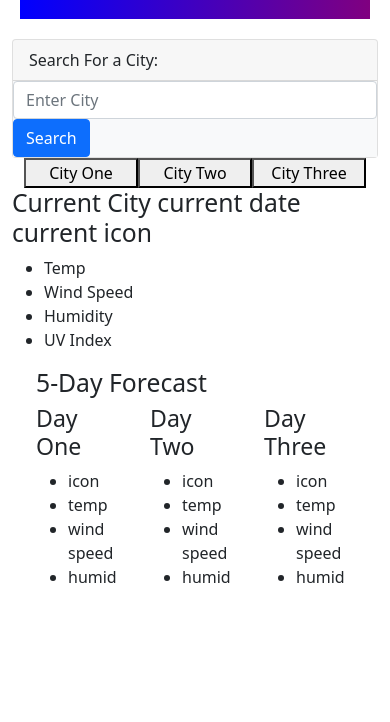
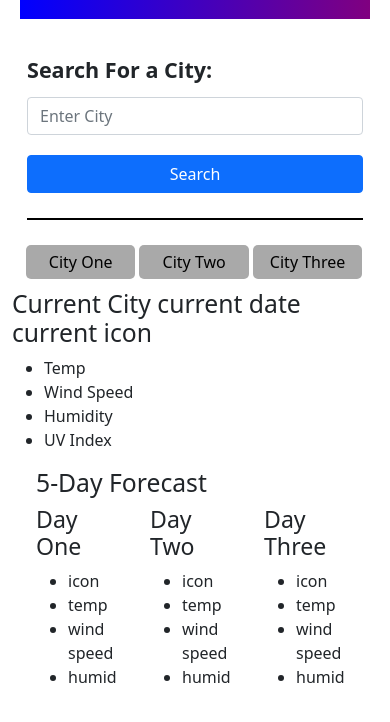
Before and after one commit to lrodenyoder/Weather-Dashboard, a plain HTML site: page index.html in a window 390 px wide. Shown: the part 72-794 px from the top of the page. Drawn offline with nearby package versions, Linux system fonts and the light colour scheme.

Commit message:
finalize left article css styles and media queries

```diff
--- a/assets/css/style.css
+++ b/assets/css/style.css
@@ -7,3 +7,47 @@ header {
     margin: 20px;
     background-image: linear-gradient(to right, blue, purple)
 }
+
+#search-container {
+    margin: 15px;
+    padding-bottom: 15px;
+    border-bottom: 2px solid black;
+}
+
+.card-head, .form-control, .btn {
+    margin-top: 10px;
+    margin-bottom: 10px;
+}
+
+.city-btn {
+    border: none;
+    border-radius: 5px;
+    margin-top: 10px;
+    margin-bottom: 10px;
+    padding: 5px;
+    background-color: darkgray;
+}
+
+@media screen and (max-width: 992px) {
+    .city-btn {
+        margin-right: 5px;
+        margin-left: 3px;
+        max-width: 32%;
+    }
+}
+
+@media screen and (max-width: 768px) {
+    .city-btn {
+        margin-right: 3px;
+        margin-left: 3px;
+        max-width: 32%;
+    }
+}
+
+@media screen and (max-width: 514px) {
+    .city-btn {
+        margin-right: 2px;
+        margin-left: 2px;
+        max-width: 32%;
+    }
+}
--- a/index.html
+++ b/index.html
@@ -18,12 +18,12 @@
     <main class="container">
         <div class="row">
         <article class="left-block col-lg-4">
-            <div id="search-container" class="card">
-                <div class="card-header">Search For a City:</div>
-                <div class="card-block bg-light">
+            <div id="search-container" class="">
+                <div class="card-head bg-white fw-bolder fs-4">Search For a City:</div>
+                <div class="card-block">
                     <form>
                         <input type="text" name="search" placeholder="Enter City" class="form-control">
-                        <button class="btn btn-primary" type="submit">Search</button>
+                        <button class="btn btn-primary w-100" type="submit">Search</button>
                     </form>
                 </div>
             </div>
@@ -31,9 +31,9 @@
             <div id="history-container" class="container">
                 <!-- Delete all in this container. Will be dynamically generated -->
                 <div class="row">
-                    <button data-city-id="0" class="col-4 col-md-4 col-lg-12">City One</button>
-                    <button data-city-id="1" class="col-4 col-md-4 col-lg-12">City Two</button>
-                    <button data-city-id="2" class="col-4 col-md-4 col-lg-12">City Three</button>
+                    <button data-city-id="0" class="city-btn col-4 col-md-4 col-lg-12">City One</button>
+                    <button data-city-id="1" class="city-btn col-4 col-md-4 col-lg-12">City Two</button>
+                    <button data-city-id="2" class="city-btn col-4 col-md-4 col-lg-12">City Three</button>
                 </div>
             </div>
         </article>
```
